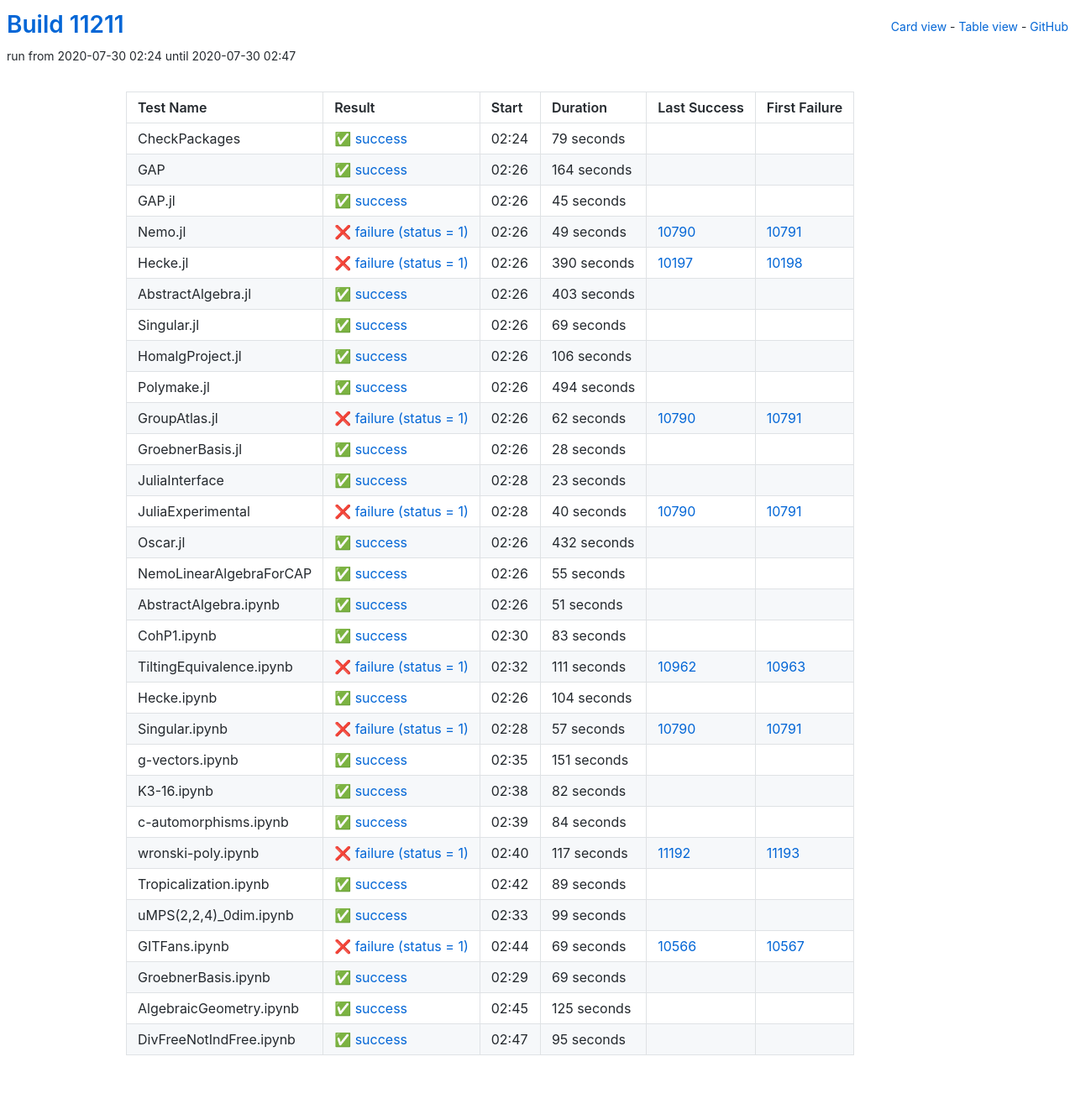
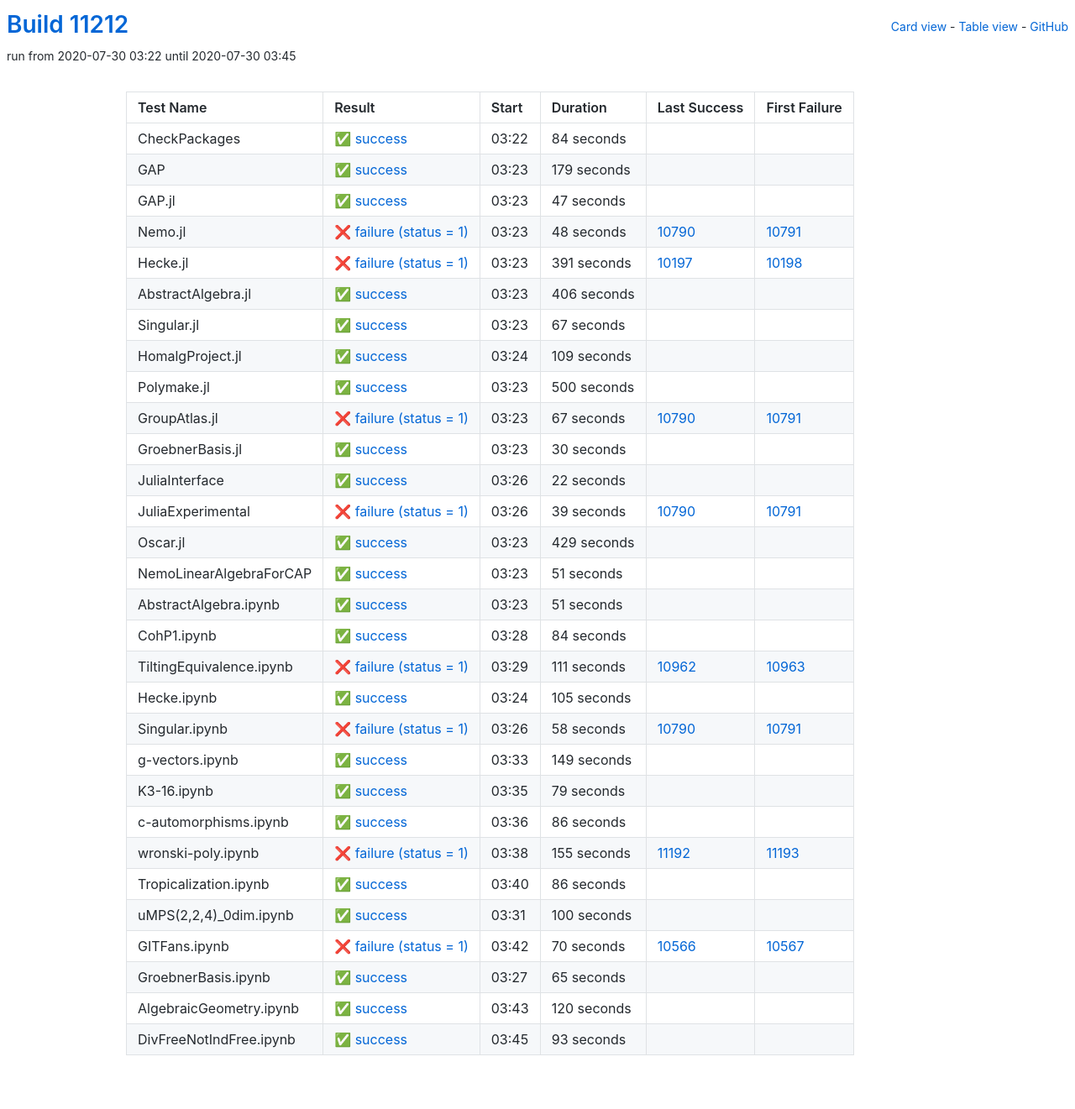
Before and after one commit to oscar-system/oscar-ci-status, a Jekyll site: the page built from table.html, in a window 1280 px wide. Shown: the whole page at 84% size. Built offline with Jekyll 4.4.1, drawn with Linux system fonts in a browser that asks for light colours.

Commit message:
Build #11212

```diff
--- a/_data/ci.yml
+++ b/_data/ci.yml
@@ -1,6 +1,6 @@
 ---
-build: 11211
-build_url: https://oscarci.mathematik.uni-kl.de/job/oscar/11211/
+build: 11212
+build_url: https://oscarci.mathematik.uni-kl.de/job/oscar/11212/
 job: oscar
 organization: oscar-system
 repo: oscar-ci-status
@@ -8,188 +8,188 @@
 tests:
 - name: CheckPackages
   id: checkpackages
-  log: https://oscarci.mathematik.uni-kl.de/job/oscar/11211/artifact/logs/build-11211/CheckPackages.log
-  start: 2020-07-30 02:24
+  log: https://oscarci.mathematik.uni-kl.de/job/oscar/11212/artifact/logs/build-11212/CheckPackages.log
+  start: 2020-07-30 03:22
   success: true
   exitcode: 0
   status: success
-  duration: 79
+  duration: 84
   last_success: false
   last_success_url:
   first_failure: false
   first_failure_url:
 - name: GAP
   id: gap
-  log: https://oscarci.mathematik.uni-kl.de/job/oscar/11211/artifact/logs/build-11211/GAP.log
-  start: 2020-07-30 02:26
+  log: https://oscarci.mathematik.uni-kl.de/job/oscar/11212/artifact/logs/build-11212/GAP.log
+  start: 2020-07-30 03:23
   success: true
   exitcode: 0
   status: success
-  duration: 164
+  duration: 179
   last_success: false
   last_success_url:
   first_failure: false
   first_failure_url:
 - name: GAP.jl
   id: gap-jl
-  log: https://oscarci.mathematik.uni-kl.de/job/oscar/11211/artifact/logs/build-11211/GAP.jl.log
-  start: 2020-07-30 02:26
+  log: https://oscarci.mathematik.uni-kl.de/job/oscar/11212/artifact/logs/build-11212/GAP.jl.log
+  start: 2020-07-30 03:23
   success: true
   exitcode: 0
   status: success
-  duration: 45
+  duration: 47
   last_success: false
   last_success_url:
   first_failure: false
   first_failure_url:
 - name: Nemo.jl
   id: nemo-jl
-  log: https://oscarci.mathematik.uni-kl.de/job/oscar/11211/artifact/logs/build-11211/Nemo.jl.log
-  start: 2020-07-30 02:26
+  log: https://oscarci.mathematik.uni-kl.de/job/oscar/11212/artifact/logs/build-11212/Nemo.jl.log
+  start: 2020-07-30 03:23
   success: false
   exitcode: 1
   status: failure
-  duration: 49
+  duration: 48
   last_success: 10790
   last_success_url: https://oscarci.mathematik.uni-kl.de/job/oscar/10790/
   first_failure: 10791
   first_failure_url: https://oscarci.mathematik.uni-kl.de/job/oscar/10791/
 - name: Hecke.jl
   id: hecke-jl
-  log: https://oscarci.mathematik.uni-kl.de/job/oscar/11211/artifact/logs/build-11211/Hecke.jl.log
-  start: 2020-07-30 02:26
+  log: https://oscarci.mathematik.uni-kl.de/job/oscar/11212/artifact/logs/build-11212/Hecke.jl.log
+  start: 2020-07-30 03:23
   success: false
   exitcode: 1
   status: failure
-  duration: 390
+  duration: 391
   last_success: 10197
   last_success_url: https://oscarci.mathematik.uni-kl.de/job/oscar/10197/
   first_failure: 10198
   first_failure_url: https://oscarci.mathematik.uni-kl.de/job/oscar/10198/
 - name: AbstractAlgebra.jl
   id: abstractalgebra-jl
-  log: https://oscarci.mathematik.uni-kl.de/job/oscar/11211/artifact/logs/build-11211/AbstractAlgebra.jl.log
-  start: 2020-07-30 02:26
+  log: https://oscarci.mathematik.uni-kl.de/job/oscar/11212/artifact/logs/build-11212/AbstractAlgebra.jl.log
+  start: 2020-07-30 03:23
   success: true
   exitcode: 0
   status: success
-  duration: 403
+  duration: 406
   last_success: false
   last_success_url:
   first_failure: false
   first_failure_url:
 - name: Singular.jl
   id: singular-jl
-  log: https://oscarci.mathematik.uni-kl.de/job/oscar/11211/artifact/logs/build-11211/Singular.jl.log
-  start: 2020-07-30 02:26
+  log: https://oscarci.mathematik.uni-kl.de/job/oscar/11212/artifact/logs/build-11212/Singular.jl.log
+  start: 2020-07-30 03:23
   success: true
   exitcode: 0
   status: success
-  duration: 69
+  duration: 67
   last_success: false
   last_success_url:
   first_failure: false
   first_failure_url:
 - name: HomalgProject.jl
   id: homalgproject-jl
-  log: https://oscarci.mathematik.uni-kl.de/job/oscar/11211/artifact/logs/build-11211/HomalgProject.jl.log
-  start: 2020-07-30 02:26
+  log: https://oscarci.mathematik.uni-kl.de/job/oscar/11212/artifact/logs/build-11212/HomalgProject.jl.log
+  start: 2020-07-30 03:24
   success: true
   exitcode: 0
   status: success
-  duration: 106
+  duration: 109
   last_success: false
   last_success_url:
   first_failure: false
   first_failure_url:
 - name: Polymake.jl
   id: polymake-jl
-  log: https://oscarci.mathematik.uni-kl.de/job/oscar/11211/artifact/logs/build-11211/Polymake.jl.log
-  start: 2020-07-30 02:26
+  log: https://oscarci.mathematik.uni-kl.de/job/oscar/11212/artifact/logs/build-11212/Polymake.jl.log
+  start: 2020-07-30 03:23
   success: true
   exitcode: 0
   status: success
-  duration: 494
+  duration: 500
   last_success: false
   last_success_url:
   first_failure: false
   first_failure_url:
 - name: GroupAtlas.jl
   id: groupatlas-jl
-  log: https://oscarci.mathematik.uni-kl.de/job/oscar/11211/artifact/logs/build-11211/GroupAtlas.jl.log
-  start: 2020-07-30 02:26
+  log: https://oscarci.mathematik.uni-kl.de/job/oscar/11212/artifact/logs/build-11212/GroupAtlas.jl.log
+  start: 2020-07-30 03:23
   success: false
   exitcode: 1
   status: failure
-  duration: 62
+  duration: 67
   last_success: 10790
   last_success_url: https://oscarci.mathematik.uni-kl.de/job/oscar/10790/
   first_failure: 10791
   first_failure_url: https://oscarci.mathematik.uni-kl.de/job/oscar/10791/
 - name: GroebnerBasis.jl
   id: groebnerbasis-jl
-  log: https://oscarci.mathematik.uni-kl.de/job/oscar/11211/artifact/logs/build-11211/GroebnerBasis.jl.log
-  start: 2020-07-30 02:26
+  log: https://oscarci.mathematik.uni-kl.de/job/oscar/11212/artifact/logs/build-11212/GroebnerBasis.jl.log
+  start: 2020-07-30 03:23
   success: true
   exitcode: 0
   status: success
-  duration: 28
+  duration: 30
   last_success: false
   last_success_url:
   first_failure: false
   first_failure_url:
 - name: JuliaInterface
   id: juliainterface
-  log: https://oscarci.mathematik.uni-kl.de/job/oscar/11211/artifact/logs/build-11211/JuliaInterface.log
-  start: 2020-07-30 02:28
+  log: https://oscarci.mathematik.uni-kl.de/job/oscar/11212/artifact/logs/build-11212/JuliaInterface.log
+  start: 2020-07-30 03:26
   success: true
   exitcode: 0
   status: success
-  duration: 23
+  duration: 22
   last_success: false
   last_success_url:
   first_failure: false
   first_failure_url:
 - name: JuliaExperimental
   id: juliaexperimental
-  log: https://oscarci.mathematik.uni-kl.de/job/oscar/11211/artifact/logs/build-11211/JuliaExperimental.log
-  start: 2020-07-30 02:28
+  log: https://oscarci.mathematik.uni-kl.de/job/oscar/11212/artifact/logs/build-11212/JuliaExperimental.log
+  start: 2020-07-30 03:26
   success: false
   exitcode: 1
   status: failure
-  duration: 40
+  duration: 39
   last_success: 10790
   last_success_url: https://oscarci.mathematik.uni-kl.de/job/oscar/10790/
   first_failure: 10791
   first_failure_url: https://oscarci.mathematik.uni-kl.de/job/oscar/10791/
 - name: Oscar.jl
   id: oscar-jl
-  log: https://oscarci.mathematik.uni-kl.de/job/oscar/11211/artifact/logs/build-11211/Oscar.jl.log
-  start: 2020-07-30 02:26
+  log: https://oscarci.mathematik.uni-kl.de/job/oscar/11212/artifact/logs/build-11212/Oscar.jl.log
+  start: 2020-07-30 03:23
   success: true
   exitcode: 0
   status: success
-  duration: 432
+  duration: 429
   last_success: false
   last_success_url:
   first_failure: false
   first_failure_url:
 - name: NemoLinearAlgebraForCAP
   id: nemolinearalgebraforcap
-  log: https://oscarci.mathematik.uni-kl.de/job/oscar/11211/artifact/logs/build-11211/NemoLinearAlgebraForCAP.log
-  start: 2020-07-30 02:26
+  log: https://oscarci.mathematik.uni-kl.de/job/oscar/11212/artifact/logs/build-11212/NemoLinearAlgebraForCAP.log
+  start: 2020-07-30 03:23
   success: true
   exitcode: 0
   status: success
-  duration: 55
+  duration: 51
   last_success: false
   last_success_url:
   first_failure: false
   first_failure_url:
 - name: AbstractAlgebra.ipynb
   id: abstractalgebra-ipynb
-  log: https://oscarci.mathematik.uni-kl.de/job/oscar/11211/artifact/logs/build-11211/AbstractAlgebra.ipynb.log
-  start: 2020-07-30 02:26
+  log: https://oscarci.mathematik.uni-kl.de/job/oscar/11212/artifact/logs/build-11212/AbstractAlgebra.ipynb.log
+  start: 2020-07-30 03:23
   success: true
   exitcode: 0
   status: success
@@ -200,20 +200,20 @@
   first_failure_url:
 - name: CohP1.ipynb
   id: cohp1-ipynb
-  log: https://oscarci.mathematik.uni-kl.de/job/oscar/11211/artifact/logs/build-11211/CohP1.ipynb.log
-  start: 2020-07-30 02:30
+  log: https://oscarci.mathematik.uni-kl.de/job/oscar/11212/artifact/logs/build-11212/CohP1.ipynb.log
+  start: 2020-07-30 03:28
   success: true
   exitcode: 0
   status: success
-  duration: 83
+  duration: 84
   last_success: false
   last_success_url:
   first_failure: false
   first_failure_url:
 - name: TiltingEquivalence.ipynb
   id: tiltingequivalence-ipynb
-  log: https://oscarci.mathematik.uni-kl.de/job/oscar/11211/artifact/logs/build-11211/TiltingEquivalence.ipynb.log
-  start: 2020-07-30 02:32
+  log: https://oscarci.mathematik.uni-kl.de/job/oscar/11212/artifact/logs/build-11212/TiltingEquivalence.ipynb.log
+  start: 2020-07-30 03:29
   success: false
   exitcode: 1
   status: failure
@@ -224,144 +224,144 @@
   first_failure_url: https://oscarci.mathematik.uni-kl.de/job/oscar/10963/
 - name: Hecke.ipynb
   id: hecke-ipynb
-  log: https://oscarci.mathematik.uni-kl.de/job/oscar/11211/artifact/logs/build-11211/Hecke.ipynb.log
-  start: 2020-07-30 02:26
+  log: https://oscarci.mathematik.uni-kl.de/job/oscar/11212/artifact/logs/build-11212/Hecke.ipynb.log
+  start: 2020-07-30 03:24
   success: true
   exitcode: 0
   status: success
-  duration: 104
+  duration: 105
   last_success: false
   last_success_url:
   first_failure: false
   first_failure_url:
 - name: Singular.ipynb
   id: singular-ipynb
-  log: https://oscarci.mathematik.uni-kl.de/job/oscar/11211/artifact/logs/build-11211/Singular.ipynb.log
-  start: 2020-07-30 02:28
+  log: https://oscarci.mathematik.uni-kl.de/job/oscar/11212/artifact/logs/build-11212/Singular.ipynb.log
+  start: 2020-07-30 03:26
   success: false
   exitcode: 1
   status: failure
-  duration: 57
+  duration: 58
   last_success: 10790
   last_success_url: https://oscarci.mathematik.uni-kl.de/job/oscar/10790/
   first_failure: 10791
   first_failure_url: https://oscarci.mathematik.uni-kl.de/job/oscar/10791/
 - name: g-vectors.ipynb
   id: g-vectors-ipynb
-  log: https://oscarci.mathematik.uni-kl.de/job/oscar/11211/artifact/logs/build-11211/g-vectors.ipynb.log
-  start: 2020-07-30 02:35
+  log: https://oscarci.mathematik.uni-kl.de/job/oscar/11212/artifact/logs/build-11212/g-vectors.ipynb.log
+  start: 2020-07-30 03:33
   success: true
   exitcode: 0
   status: success
-  duration: 151
+  duration: 149
   last_success: false
   last_success_url:
   first_failure: false
   first_failure_url:
 - name: K3-16.ipynb
   id: k3-16-ipynb
-  log: https://oscarci.mathematik.uni-kl.de/job/oscar/11211/artifact/logs/build-11211/K3-16.ipynb.log
-  start: 2020-07-30 02:38
+  log: https://oscarci.mathematik.uni-kl.de/job/oscar/11212/artifact/logs/build-11212/K3-16.ipynb.log
+  start: 2020-07-30 03:35
   success: true
   exitcode: 0
   status: success
-  duration: 82
+  duration: 79
   last_success: false
   last_success_url:
   first_failure: false
   first_failure_url:
 - name: c-automorphisms.ipynb
   id: c-automorphisms-ipynb
-  log: https://oscarci.mathematik.uni-kl.de/job/oscar/11211/artifact/logs/build-11211/c-automorphisms.ipynb.log
-  start: 2020-07-30 02:39
+  log: https://oscarci.mathematik.uni-kl.de/job/oscar/11212/artifact/logs/build-11212/c-automorphisms.ipynb.log
+  start: 2020-07-30 03:36
   success: true
   exitcode: 0
   status: success
-  duration: 84
+  duration: 86
   last_success: false
   last_success_url:
   first_failure: false
   first_failure_url:
 - name: wronski-poly.ipynb
   id: wronski-poly-ipynb
-  log: https://oscarci.mathematik.uni-kl.de/job/oscar/11211/artifact/logs/build-11211/wronski-poly.ipynb.log
-  start: 2020-07-30 02:40
+  log: https://oscarci.mathematik.uni-kl.de/job/oscar/11212/artifact/logs/build-11212/wronski-poly.ipynb.log
+  start: 2020-07-30 03:38
   success: false
   exitcode: 1
   status: failure
-  duration: 117
+  duration: 155
   last_success: 11192
   last_success_url: https://oscarci.mathematik.uni-kl.de/job/oscar/11192/
   first_failure: 11193
   first_failure_url: https://oscarci.mathematik.uni-kl.de/job/oscar/11193/
 - name: Tropicalization.ipynb
   id: tropicalization-ipynb
-  log: https://oscarci.mathematik.uni-kl.de/job/oscar/11211/artifact/logs/build-11211/Tropicalization.ipynb.log
-  start: 2020-07-30 02:42
+  log: https://oscarci.mathematik.uni-kl.de/job/oscar/11212/artifact/logs/build-11212/Tropicalization.ipynb.log
+  start: 2020-07-30 03:40
   success: true
   exitcode: 0
   status: success
-  duration: 89
+  duration: 86
   last_success: false
   last_success_url:
   first_failure: false
   first_failure_url:
 - name: uMPS(2,2,4)_0dim.ipynb
   id: umps-2-2-4-0dim-ipynb
-  log: https://oscarci.mathematik.uni-kl.de/job/oscar/11211/artifact/logs/build-11211/uMPS-2-2-4-_0dim.ipynb.log
-  start: 2020-07-30 02:33
+  log: https://oscarci.mathematik.uni-kl.de/job/oscar/11212/artifact/logs/build-11212/uMPS-2-2-4-_0dim.ipynb.log
+  start: 2020-07-30 03:31
   success: true
   exitcode: 0
   status: success
-  duration: 99
+  duration: 100
   last_success: false
   last_success_url:
   first_failure: false
   first_failure_url:
 - name: GITFans.ipynb
   id: gitfans-ipynb
-  log: https://oscarci.mathematik.uni-kl.de/job/oscar/11211/artifact/logs/build-11211/GITFans.ipynb.log
-  start: 2020-07-30 02:44
+  log: https://oscarci.mathematik.uni-kl.de/job/oscar/11212/artifact/logs/build-11212/GITFans.ipynb.log
+  start: 2020-07-30 03:42
   success: false
   exitcode: 1
   status: failure
-  duration: 69
+  duration: 70
   last_success: 10566
   last_success_url: https://oscarci.mathematik.uni-kl.de/job/oscar/10566/
   first_failure: 10567
   first_failure_url: https://oscarci.mathematik.uni-kl.de/job/oscar/10567/
 - name: GroebnerBasis.ipynb
   id: groebnerbasis-ipynb
-  log: https://oscarci.mathematik.uni-kl.de/job/oscar/11211/artifact/logs/build-11211/GroebnerBasis.ipynb.log
-  start: 2020-07-30 02:29
+  log: https://oscarci.mathematik.uni-kl.de/job/oscar/11212/artifact/logs/build-11212/GroebnerBasis.ipynb.log
+  start: 2020-07-30 03:27
   success: true
   exitcode: 0
   status: success
-  duration: 69
+  duration: 65
   last_success: false
   last_success_url:
   first_failure: false
   first_failure_url:
 - name: AlgebraicGeometry.ipynb
   id: algebraicgeometry-ipynb
-  log: https://oscarci.mathematik.uni-kl.de/job/oscar/11211/artifact/logs/build-11211/AlgebraicGeometry.ipynb.log
-  start: 2020-07-30 02:45
+  log: https://oscarci.mathematik.uni-kl.de/job/oscar/11212/artifact/logs/build-11212/AlgebraicGeometry.ipynb.log
+  start: 2020-07-30 03:43
   success: true
   exitcode: 0
   status: success
-  duration: 125
+  duration: 120
   last_success: false
   last_success_url:
   first_failure: false
   first_failure_url:
 - name: DivFreeNotIndFree.ipynb
   id: divfreenotindfree-ipynb
-  log: https://oscarci.mathematik.uni-kl.de/job/oscar/11211/artifact/logs/build-11211/DivFreeNotIndFree.ipynb.log
-  start: 2020-07-30 02:47
+  log: https://oscarci.mathematik.uni-kl.de/job/oscar/11212/artifact/logs/build-11212/DivFreeNotIndFree.ipynb.log
+  start: 2020-07-30 03:45
   success: true
   exitcode: 0
   status: success
-  duration: 95
+  duration: 93
   last_success: false
   last_success_url:
   first_failure: false
```
Also changed, not shown: README.md.
